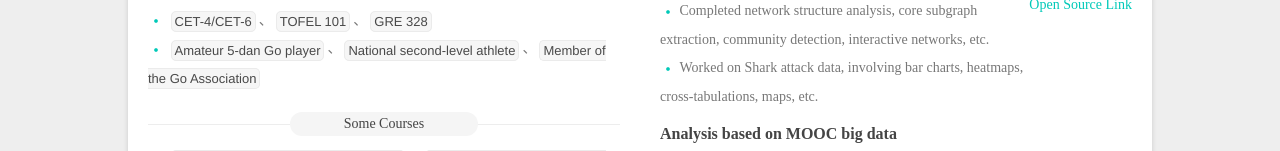
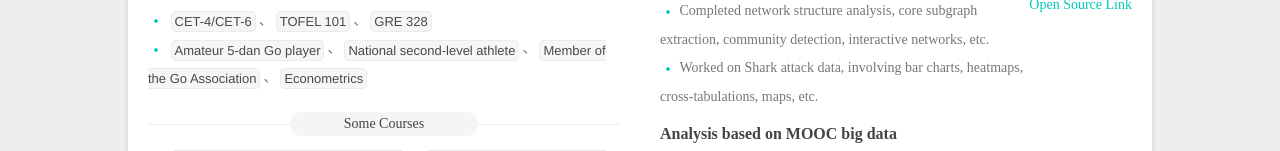
Before and after one commit to laokaoya/resume-eng, a plain HTML site: page docs/resume-master/src/index.html in a window 1280 px wide. Shown: the part 540-691 px from the top of the page. Drawn offline with nearby package versions, Linux system fonts and the light colour scheme; files that its build step writes are made by us from their sources; files whose address does not match are found by name.

Commit message:
Update index.html

```diff
--- a/docs/resume-master/src/index.html
+++ b/docs/resume-master/src/index.html
@@ -200,7 +200,7 @@
                     <div class="item-bd">
                       <p class="section-content">
                         <i class="iconfont icon-dot"></i>
-                        <strong> Amateur 5-dan Go player</strong>、<strong>National second-level athlete</strong>、<strong>Member of the Go Association</strong>
+                        <strong> Amateur 5-dan Go player</strong>、<strong>National second-level athlete</strong>、<strong>Member of the Go Association</strong>、<strong>Econometrics</strong>
                       </p>
                     </div>
                   </div>
```
